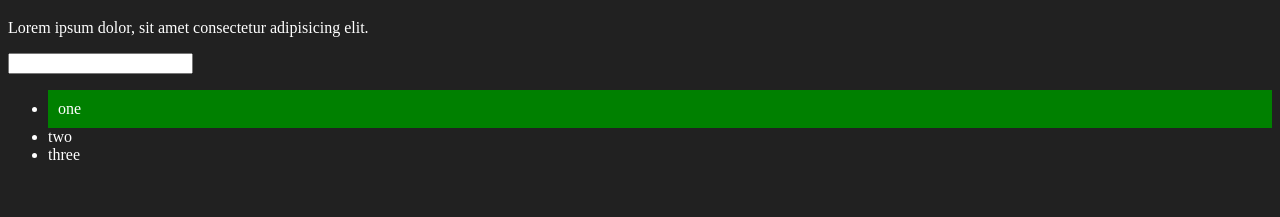
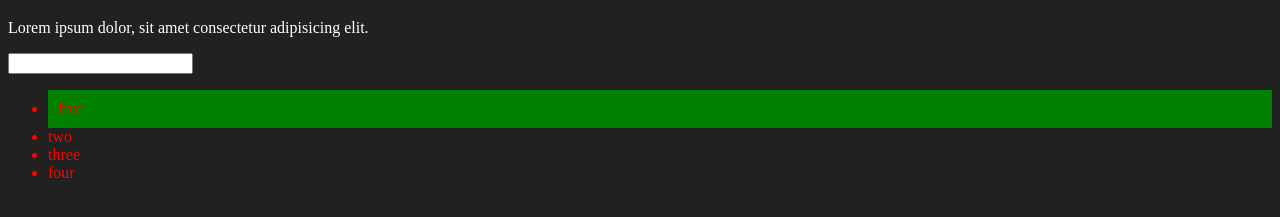
Before and after one commit to sonu12221719/javaScript, a plain HTML site: page AllDomSelector/index.html in a window 1280 px wide. Shown: the part 91-308 px from the top of the page. Drawn offline with Linux system fonts and the light colour scheme.

Commit message:
converting HTMLCollection into array

```diff
--- a/AllDomSelector/index.html
+++ b/AllDomSelector/index.html
@@ -13,9 +13,10 @@
         <input type="password" name="" id="pass">
 
         <ul>
-            <li>one</li>
-            <li>two</li>
-            <li>three</li>
+            <li class="list-item">one</li>
+            <li class="list-item">two</li>
+            <li class="list-item">three</li>
+            <li class="list-item">four</li>
         </ul>
     </div>
 
--- a/AllDomSelector/script.js
+++ b/AllDomSelector/script.js
@@ -36,3 +36,18 @@ const turnGreen = document.querySelector('li');
 console.log(turnGreen);//it will print fist li element
 turnGreen.style.backgroundColor = 'green';
 turnGreen.style.padding = '10px';
+
+turnGreen.innerText = 'five';
+console.log(turnGreen);
+
+
+const tempClassList = document.getElementsByClassName('list-item');
+console.log(tempClassList);
+//for using map in HTMLCollection we have to change HTMLCollection into array
+const myConvertedArray = Array.from(tempClassList);
+console.log(myConvertedArray[0].style.color = 'red');
+
+//Now we can aslo use for each loop in HTMLCollection after converting
+myConvertedArray.forEach(function(li) {
+    li.style.color = "red";
+});
```
